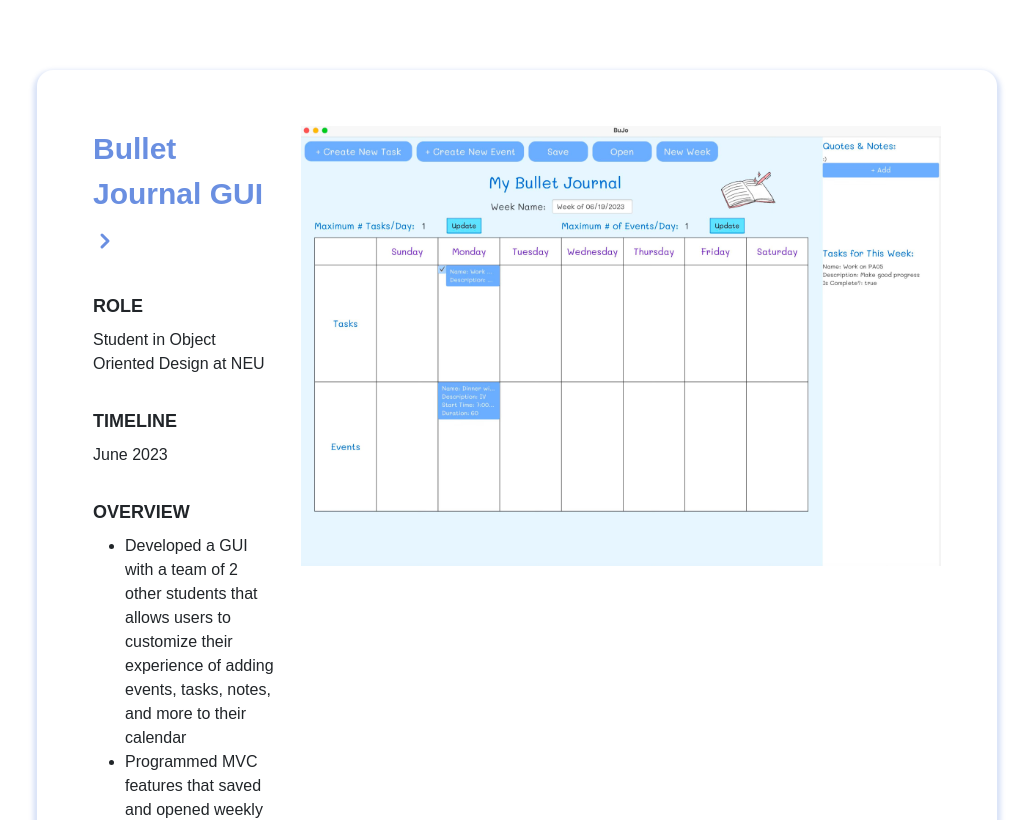
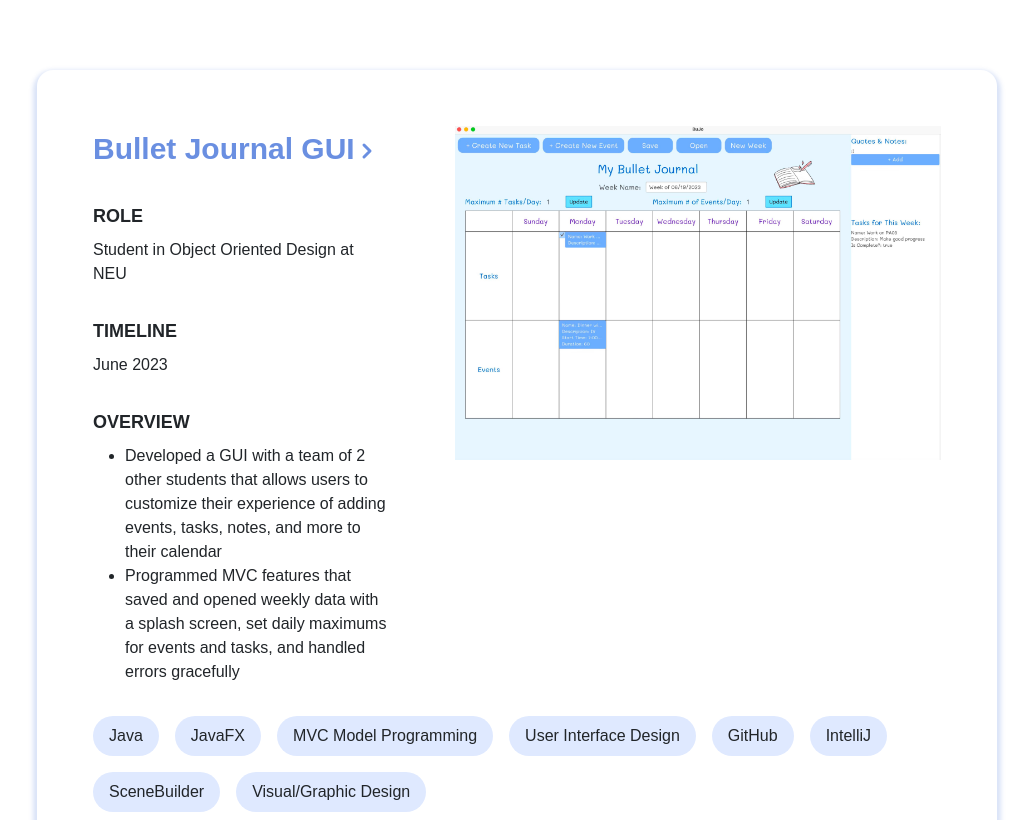
Before and after one commit to adalialee/adalia-lee, a React (Create React App) app: page /#/Software-Development in a window 1280 px wide. Shown: the part 460-1280 px from the top of the page, without its empty margins (123-1156 px from the left). Built offline with nearby package versions, Linux system fonts and the light colour scheme; a web font is replaced by a local one.

Commit message:
updated image sizing

```diff
--- a/src/Portfolio/ProductDesign/index.tsx
+++ b/src/Portfolio/ProductDesign/index.tsx
@@ -46,7 +46,7 @@ function ProductDesign() {
                                 </div>
                             </div>
                             <div style={{ display: 'flex' }}>
-                                <div style={{ width: '50vw', marginLeft: "24px" }}>
+                                <div style={{ width: '38vw', marginLeft: "5vw" }}>
                                     <img src={experience.image} className="img-fluid" style={{marginBottom: '5vw'}}/>
                                 </div>
                             </div>
--- a/src/Portfolio/SoftwareDevelopment/index.tsx
+++ b/src/Portfolio/SoftwareDevelopment/index.tsx
@@ -45,7 +45,7 @@ function SoftwareDevelopment() {
                                 </div>
                             </div>
                             <div style={{ display: 'flex' }}>
-                                <div style={{ width: '50vw', marginLeft: "24px" }}>
+                                <div style={{ width: '38vw', marginLeft: "5vw" }}>
                                     <img src={experience.image} className="img-fluid" style={{marginBottom: '5vw'}}/>
                                 </div>
                             </div>
```
